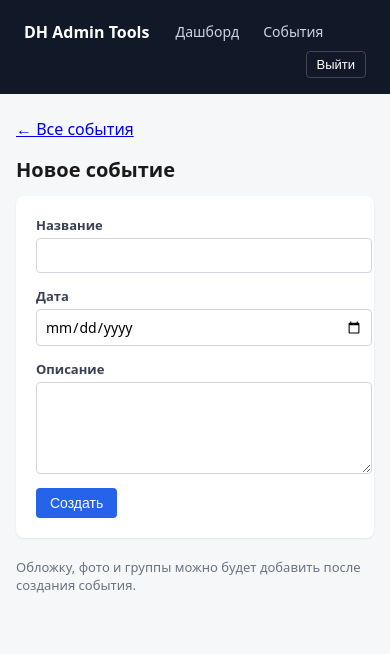
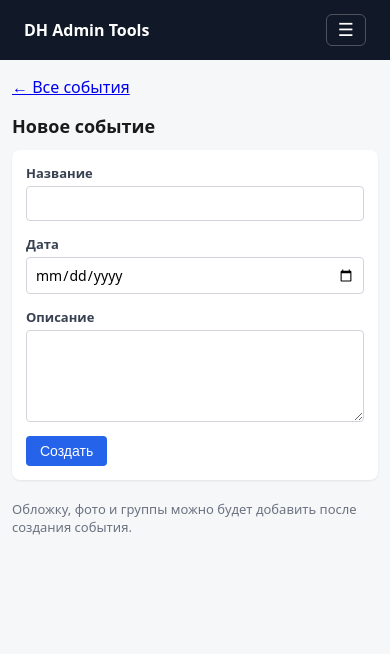
Before and after one commit to funtiknax13/dx, a FastAPI app: template backend/app/admin/templates/event_form.html in a window 390 px wide. Shown: the top 654 px of the page. Run offline with FastAPI, Linux system fonts and the light colour scheme; the template is opened without the code that fills it, so the values that code supplies are empty; parts of the project's set-up code (start-up, migrations or seed data) failed here and were passed over.

Commit message:
Make admin-tools responsive: hamburger nav + auto-scrolling tables
The header nav now collapses behind a toggle button below 760px, with
larger tap targets when open. Every <table> across admin-tools gets
wrapped in a horizontally-scrolling container automatically (one script
in _base.html, no per-template markup needed), so wide protocols/lists
scroll within themselves on a phone instead of blowing out the page —
same root-cause fix as the import-baselines table, generalized. Also adds
a shared .row-between utility for title+button rows and tightens
main/card padding on small screens.

Co-Authored-By: Claude Sonnet 5 <noreply@anthropic.com>

```diff
--- a/backend/app/admin/templates/_base.html
+++ b/backend/app/admin/templates/_base.html
@@ -5,14 +5,18 @@
   <meta name="viewport" content="width=device-width, initial-scale=1" />
   <title>{% block title %}DH Admin Tools{% endblock %}</title>
   <style>
+    * { box-sizing: border-box; }
     body { font-family: system-ui, sans-serif; margin: 0; background: #f6f7f9; color: #1a1a1a; }
-    header { background: #111827; color: #fff; padding: 16px 24px; display: flex; align-items: center; gap: 4px; flex-wrap: wrap; }
+    header { background: #111827; color: #fff; padding: 14px 24px; }
+    .header-bar { display: flex; align-items: center; justify-content: space-between; gap: 12px; }
     header strong { margin-right: 12px; }
+    .nav-toggle { display: none; background: transparent; border: 1px solid rgba(255,255,255,.25); color: #fff; font-size: 18px; line-height: 1; padding: 6px 11px; border-radius: 6px; cursor: pointer; }
+    .nav-panel { display: flex; align-items: center; gap: 4px; flex-wrap: wrap; margin-top: 12px; }
     header nav { display: flex; gap: 4px; flex-wrap: wrap; }
     header a { color: #cbd5e1; text-decoration: none; font-size: 14px; padding: 6px 10px; border-radius: 6px; }
     header a:hover { background: rgba(255,255,255,.08); color: #fff; }
     header a.active { background: #2563eb; color: #fff; }
-    header .right { margin-left: auto; display: flex; align-items: center; gap: 10px; }
+    header .right { margin-left: auto; display: flex; align-items: center; gap: 10px; flex-wrap: wrap; }
     header .right a.sqladmin-link { color: #93c5fd; }
     header .whoami { font-size: 13px; color: #9ca3af; }
     header form.logout button { background: transparent; border: 1px solid rgba(255,255,255,.2); padding: 5px 10px; font-size: 13px; }
@@ -21,6 +25,7 @@
     table { width: 100%; border-collapse: collapse; background: #fff; box-shadow: 0 1px 2px rgba(0,0,0,.08); }
     th, td { text-align: left; padding: 10px 12px; border-bottom: 1px solid #eee; font-size: 14px; vertical-align: top; }
     th { background: #f3f4f6; }
+    .table-scroll { overflow-x: auto; max-width: 100%; -webkit-overflow-scrolling: touch; }
     form.inline { display: flex; gap: 6px; align-items: center; flex-wrap: wrap; }
     input[type=text], input[type=number], input[type=date], input[type=datetime-local],
     input[type=file], input[type=email], input[type=password], select, textarea {
@@ -41,15 +46,37 @@
     .suggestion { background: #fffbeb; border: 1px solid #fde68a; border-radius: 6px; padding: 8px; margin-top: 6px; font-size: 13px; }
     .suggestion form { display: inline; }
     details { margin-bottom: 20px; background:#fff; padding:12px; border-radius:6px; }
-    code { background:#eef; padding:1px 4px; border-radius:3px; }
+    code { background:#eef; padding:1px 4px; border-radius:3px; overflow-wrap: anywhere; }
     .field { margin-bottom: 14px; display: flex; flex-direction: column; gap: 4px; }
     .field input, .field select, .field textarea { width: 100%; max-width: 480px; }
+    .row-between { display: flex; align-items: center; justify-content: space-between; gap: 12px; flex-wrap: wrap; }
+    img { max-width: 100%; }
+
+    @media (max-width: 760px) {
+      .nav-toggle { display: inline-block; }
+      .nav-panel { display: none; flex-direction: column; align-items: stretch; gap: 2px; }
+      .nav-panel.open { display: flex; }
+      .nav-panel nav { flex-direction: column; gap: 2px; }
+      .nav-panel header a, .nav-panel nav a { padding: 10px 12px; }
+      .nav-panel .right { margin-left: 0; flex-direction: column; align-items: flex-start; gap: 8px; margin-top: 8px; padding-top: 10px; border-top: 1px solid rgba(255,255,255,.12); }
+    }
+    @media (max-width: 600px) {
+      main { padding: 0 12px 32px; margin: 16px auto; }
+      .card { padding: 14px; }
+      h1 { font-size: 18px; }
+      th, td { padding: 8px; font-size: 13px; }
+      .field input, .field select, .field textarea { max-width: 100%; }
+    }
   </style>
 </head>
 <body>
   {% if not no_nav %}
   <header>
+    <div class="header-bar">
       <strong>DH Admin Tools</strong>
+      <button type="button" class="nav-toggle" id="navToggle" aria-label="Меню" aria-expanded="false">☰</button>
+    </div>
+    <div class="nav-panel" id="navPanel">
       <nav>
         <a href="/admin-tools" class="{{ 'active' if active == 'dashboard' }}">Дашборд</a>
         <a href="/admin-tools/events" class="{{ 'active' if active == 'events' }}">События</a>
@@ -74,6 +101,7 @@
           <button type="submit">Выйти</button>
         </form>
       </div>
+    </div>
   </header>
   {% endif %}
   <main>
@@ -81,5 +109,27 @@
     {% if flash_error %}<div class="flash error">{{ flash_error }}</div>{% endif %}
     {% block content %}{% endblock %}
   </main>
+  <script>
+    (function () {
+      var toggle = document.getElementById('navToggle');
+      var panel = document.getElementById('navPanel');
+      if (toggle && panel) {
+        toggle.addEventListener('click', function () {
+          var open = panel.classList.toggle('open');
+          toggle.setAttribute('aria-expanded', open ? 'true' : 'false');
+        });
+      }
+      // Every <table> gets wrapped in a horizontally-scrollable container —
+      // done once here rather than per-template so tables never fight their
+      // card for width on narrow screens, no matter which page adds one.
+      document.querySelectorAll('main table').forEach(function (table) {
+        if (table.closest('.table-scroll')) return;
+        var wrap = document.createElement('div');
+        wrap.className = 'table-scroll';
+        table.parentNode.insertBefore(wrap, table);
+        wrap.appendChild(table);
+      });
+    })();
+  </script>
 </body>
 </html>
--- a/backend/app/admin/templates/event_form.html
+++ b/backend/app/admin/templates/event_form.html
@@ -50,7 +50,7 @@
   </div>
 
   <div class="card">
-    <div style="display:flex; align-items:center; justify-content:space-between;">
+    <div class="row-between">
       <h2 style="margin:0;">Группы ({{ event.groups|length }})</h2>
       <a class="btn" href="/admin-tools/events/{{ event.id }}/groups/new">+ Новая группа</a>
     </div>
--- a/backend/app/admin/templates/events_list.html
+++ b/backend/app/admin/templates/events_list.html
@@ -1,7 +1,7 @@
 {% extends "_base.html" %}
 {% block title %}События — DH Admin Tools{% endblock %}
 {% block content %}
-  <div style="display:flex; align-items:center; justify-content:space-between; gap: 12px;">
+  <div class="row-between">
     <h1>{{ 'Все события' if tools_user.role.value == 'admin' else 'Мои события' }}</h1>
     <a class="btn" href="/admin-tools/events/new">+ Новое событие</a>
   </div>
--- a/backend/app/admin/templates/import_baselines.html
+++ b/backend/app/admin/templates/import_baselines.html
@@ -44,7 +44,7 @@
 
       <div style="min-width: 0;">
         <strong>Пример файла</strong>
-        <div style="margin-top:6px; max-width:100%; overflow-x:auto;">
+        <div class="table-scroll" style="margin-top:6px;">
         <table style="table-layout:fixed; width:100%; min-width:900px;">
           <thead>
             <tr>
```
Also changed, not shown: backend/app/admin/templates/group_form.html (+4 -4 lines), backend/app/admin/templates/import.html (+4 -4 lines). Lines whose indentation alone changed are shown as unchanged.
